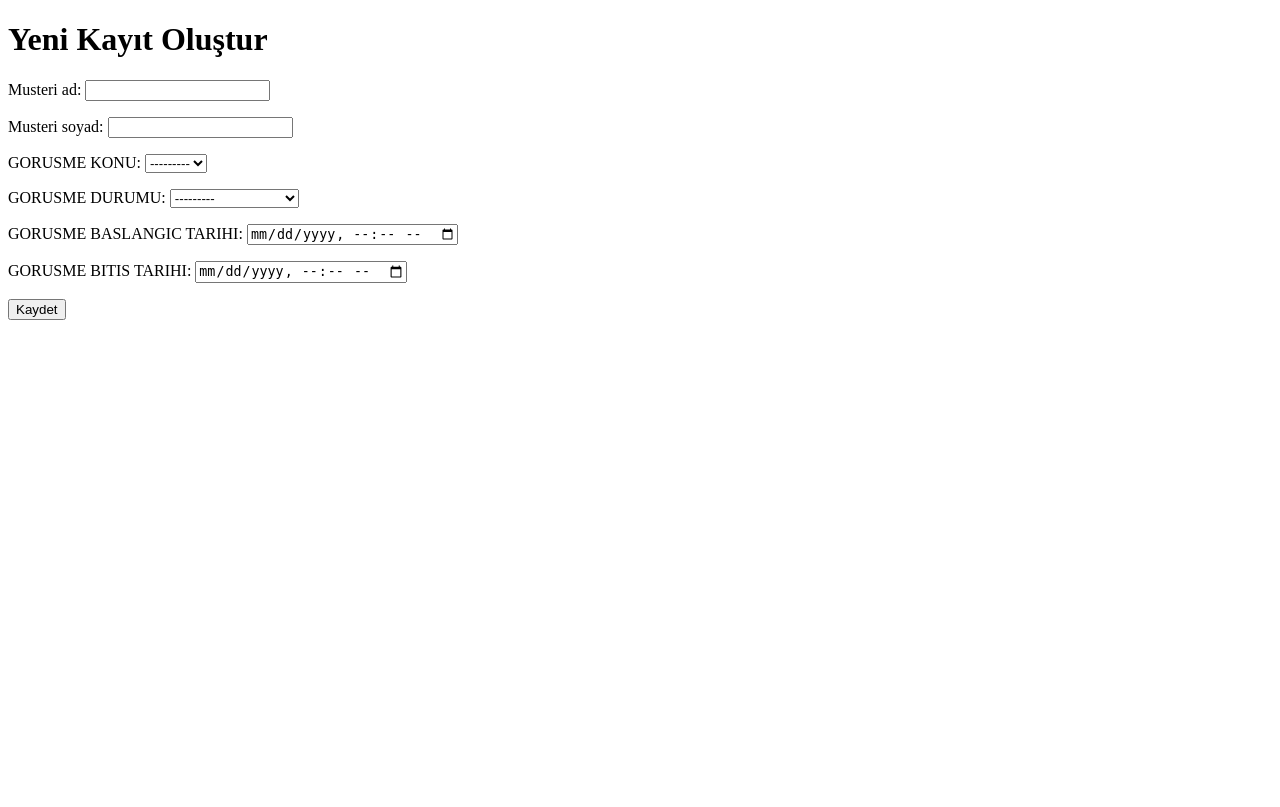
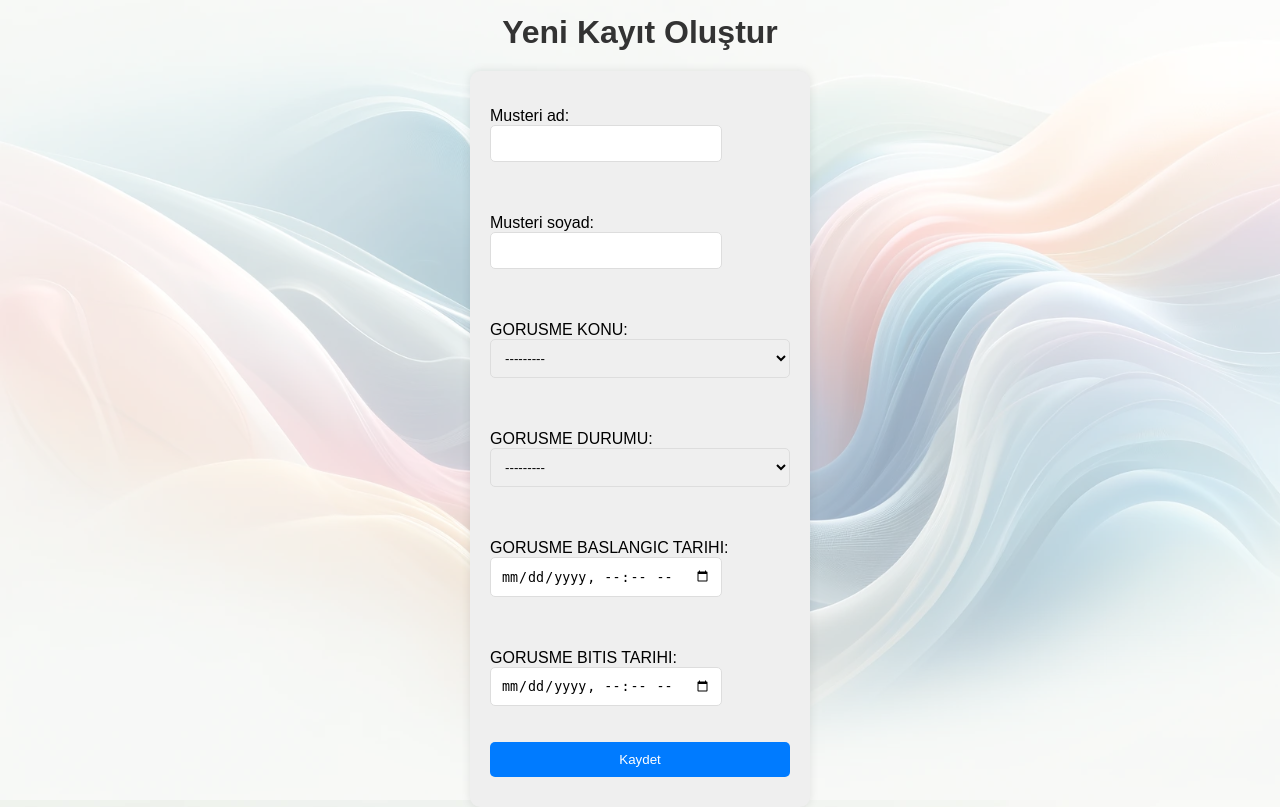
Before and after one commit to ErenOzcan17/django_personel_takip_sistemi, a Django app: page /personel/musteri_temsilcisi/yeni_kayit/ in a window 1280 px wide. Before the commit the page ends 320 px from the top, so only its background shows below. Run offline with Django 5.2, Linux system fonts and the light colour scheme; a user stored in the database is signed in; parts of the project's set-up code (start-up, migrations or seed data) failed here and were passed over.

Commit message:
yeni kayıt ve görüşme kayıta stil eklendi

```diff
--- /dev/null
+++ b/personel_takip_sistemi/static/assets/css/kayitstyle.css
@@ -0,0 +1,59 @@
+body {
+    font-family: Arial, sans-serif;
+    background: url("/static/assets/img/hero-bg-light.webp");
+    margin: 0;
+    padding: 0;
+    display: flex;
+    justify-content: center;
+    align-items: center;
+    height: 100vh;
+    flex-direction: column;
+    background-size: cover;
+}
+.layer {
+    position: absolute;
+    top: 0;
+    left: 0;
+    width: 100%;
+    height: 100%;
+    background-color: rgba(255, 255, 255, 0.5);
+    z-index: 1;
+}
+h1 {
+    color: #333;
+    text-align: center;
+    margin-bottom: 20px;
+    z-index: 2;
+}
+form {
+    background: #efefef;
+    padding: 20px;
+    border-radius: 10px;
+    box-shadow: 0 0 10px rgba(0, 0, 0, 0.1);
+    width: 300px;
+    display: flex;
+    flex-direction: column;
+    gap: 10px;
+    z-index: 2;
+}
+
+#id_Musteri_ad, #id_Musteri_soyad, #id_GORUSME_BASLANGIC_TARIHI, #id_GORUSME_BITIS_TARIHI {
+    width: 70%;
+}
+
+form input, form select, form textarea, form button {
+    width: 100%;
+    padding: 10px;
+    border: 1px solid #ddd;
+    border-radius: 5px;
+    margin-bottom: 10px;
+}
+form button {
+    background-color: #007BFF;
+    color: white;
+    border: none;
+    cursor: pointer;
+}
+form button:hover {
+    background-color: #0056b3;
+}
--- a/personel_takip_sistemi/templates/app/musteri_temsilcisi/gorusme_kaydı.html
+++ b/personel_takip_sistemi/templates/app/musteri_temsilcisi/gorusme_kaydı.html
@@ -5,8 +5,10 @@
     <meta charset="UTF-8">
     <title>Müşteri Temsilcisi Görüşme Kayıtları</title>
     <script src="https://code.jquery.com/jquery-3.6.0.min.js"></script>
+    <link rel="stylesheet" href="{% static 'assets/css/gorusmestyle.css' %}">
 </head>
 <body>
+<div class="layer"></div>
 <h1>Müşteri Temsilcisi Görüşme Kayıtları</h1>
 
 <button type="button" id="yeniCagriBtn">Yeni kayıt</button>
--- a/personel_takip_sistemi/templates/app/musteri_temsilcisi/yeni_kayit.html
+++ b/personel_takip_sistemi/templates/app/musteri_temsilcisi/yeni_kayit.html
@@ -6,8 +6,10 @@
     <meta name="viewport" content="width=device-width, initial-scale=1.0">
     <title>Yeni Kayıt</title>
     <!-- CSS dosyalarını buraya ekleyebilirsiniz -->
+    <link rel="stylesheet" href="{% static 'assets/css/kayitstyle.css' %}">
 </head>
 <body>
+<div class="layer"></div>
 <h1>Yeni Kayıt Oluştur</h1>
 <form method="post" id="gorusmeForm">
     {% csrf_token %}
```
Also changed, not shown: personel_takip_sistemi/static/assets/css/gorusmestyle.css (added, +74 -0 lines), db.sqlite3.
